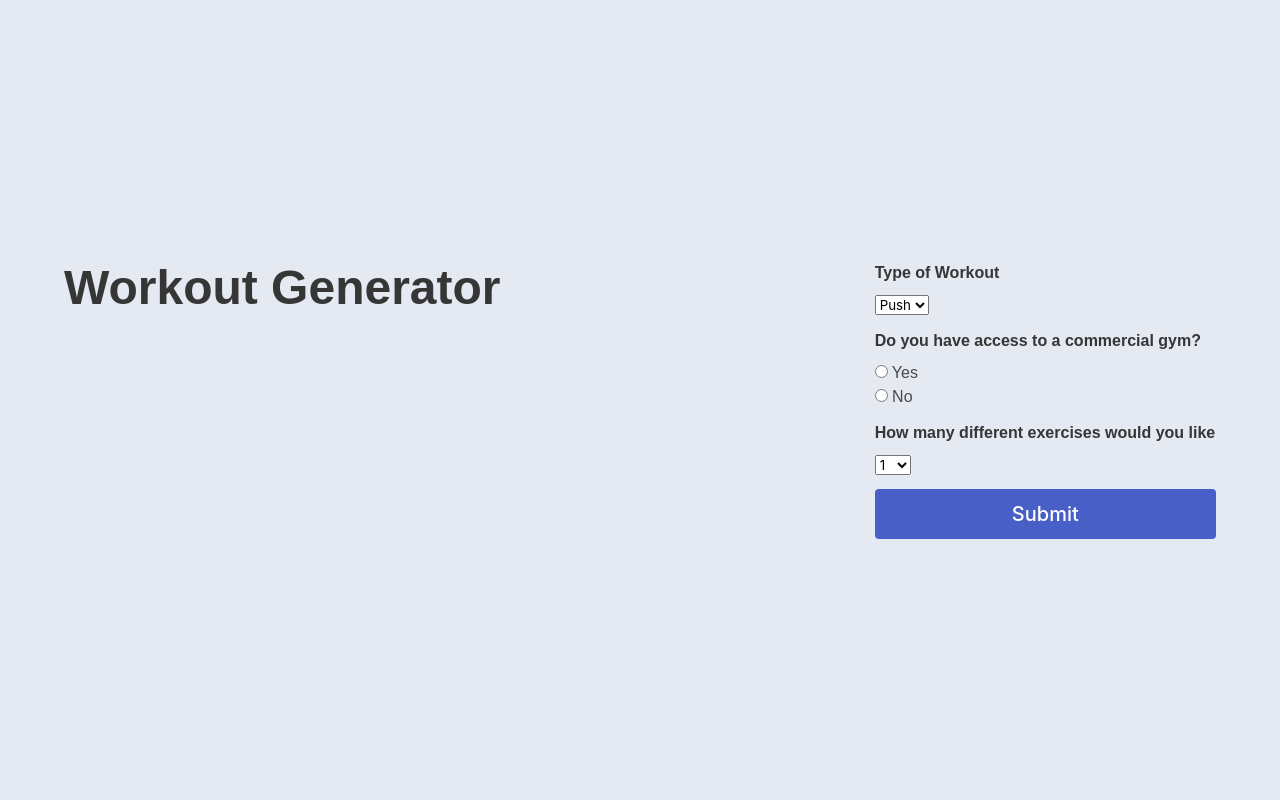
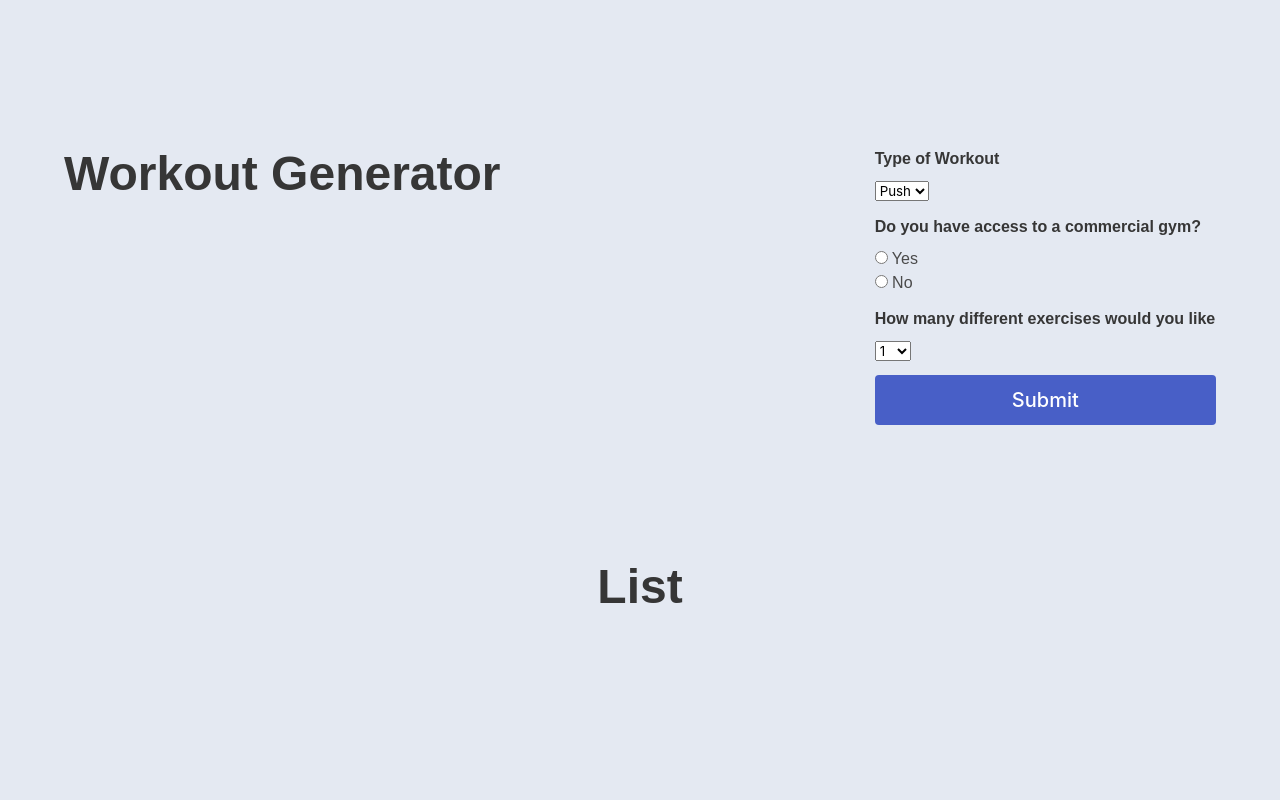
Before and after one commit to krishp03/CSSI-Week-2-Project, a plain HTML site: page public/index.html in a window 1280 px wide. Drawn offline with nearby package versions, Linux system fonts and the light colour scheme; some packages are replaced by stand-ins of ours; files that its build step writes are made by us from their sources; a script that the page names is missing; files whose address does not match are found by name.

Commit message:
added list html

```diff
--- a/public/index.html
+++ b/public/index.html
@@ -101,6 +101,15 @@
           </div>
         </div>
       </div>
+
+      <div class="container has-text-centered">
+            <div class="columns is-8 is-variable ">
+                <div>
+                    <h1 class="title is-1">List</h1>
+                </div>
+            </div>
+      </div>
+
     </section>
     <script src="js/dbConnection.js"></script>
     <script src="js/script.js"></script>
```
